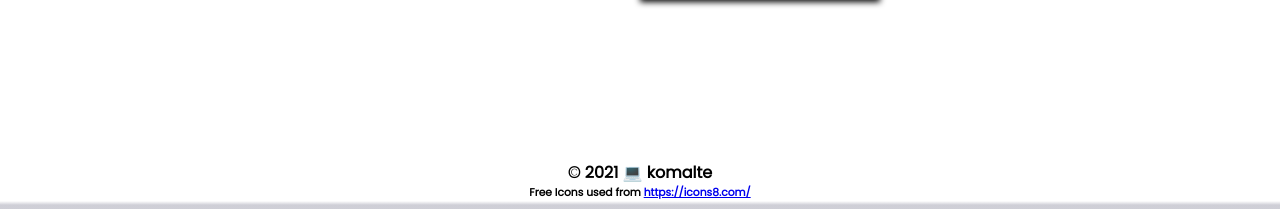
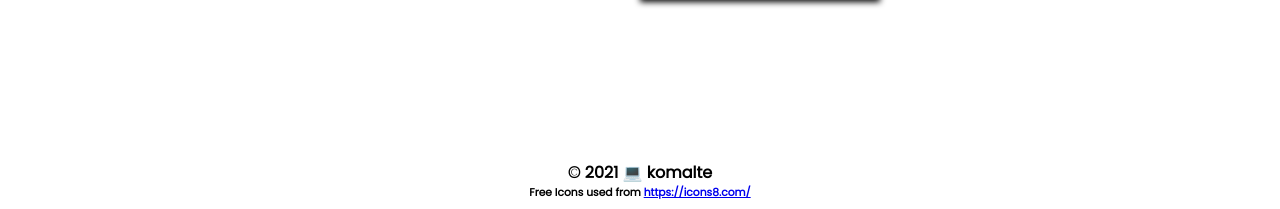
Before and after one commit to komalte/komalte, a plain HTML site: page index.html in a window 1280 px wide. Shown: the part 1848-2057 px from the top of the page. Drawn offline with Linux system fonts and the light colour scheme.

Commit message:
loose stupid footer

```diff
--- a/index.html
+++ b/index.html
@@ -82,8 +82,6 @@
       <h4>© 2021 💻 komalte</h4>
       <h6>Free Icons used from <a href="https://icons8.com/" target="_blank">https://icons8.com/</a></h6>
     </div>
-    <div class="gradient-footer"></div>
-
   </footer>
 
 </body>
```
